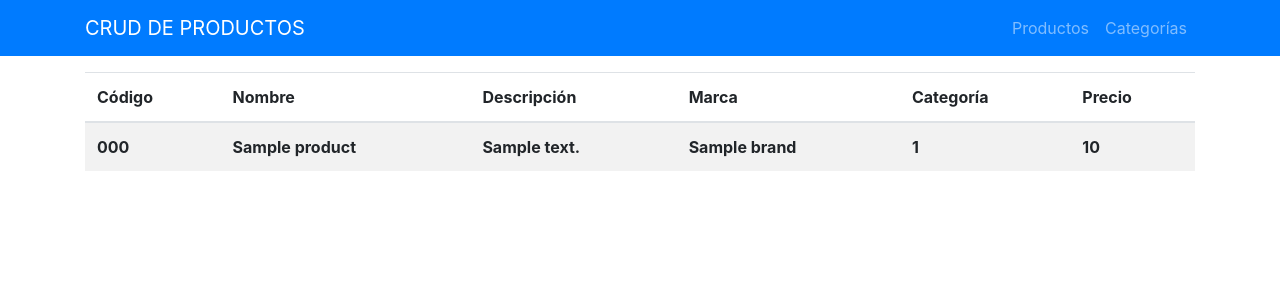
After one commit to jdcifuentes/op-sinfony-test, a Symfony app: template templates/products/index.html.twig in a window 1280 px wide. The commit adds this page. Shown: the top 300 px of the page. Run offline with Twig, Linux system fonts and the light colour scheme; the template is opened without the code that fills it: most values are stand-ins (such as "Sample title", 1, 10 or a date in 2020); lists and menus that the app fills with data are empty; some libraries are stand-ins or nearby versions.

Commit message:
Added base views and controllers.

```diff
--- a/config/routes.yaml
+++ b/config/routes.yaml
@@ -1,3 +1,6 @@
 index:
   path: /
   controller: App\Controller\ProductController::index
+category:
+  path: /categories
+  controller: App\Controller\ProductCategoryController::index
--- a/templates/base.html.twig
+++ b/templates/base.html.twig
@@ -1,12 +1,20 @@
 <!DOCTYPE html>
-<html>
+<html lang="es">
 <head>
     <meta charset="UTF-8">
     <title>{% block title %}Welcome!{% endblock %}</title>
+    <link rel="stylesheet" href="https://stackpath.bootstrapcdn.com/bootstrap/4.4.1/css/bootstrap.min.css" integrity="sha384-Vkoo8x4CGsO3+Hhxv8T/Q5PaXtkKtu6ug5TOeNV6gBiFeWPGFN9MuhOf23Q9Ifjh" crossorigin="anonymous">
     {% block stylesheets %}{% endblock %}
 </head>
 <body>
+{{ include('inc/navbar.html.twig') }}
+<div class="container">
     {% block body %}{% endblock %}
+</div>
+<script src="https://code.jquery.com/jquery-3.4.1.slim.min.js" integrity="sha384-J6qa4849blE2+poT4WnyKhv5vZF5SrPo0iEjwBvKU7imGFAV0wwj1yYfoRSJoZ+n" crossorigin="anonymous"></script>
+<script src="https://cdn.jsdelivr.net/npm/popper.js@1.16.0/dist/umd/popper.min.js" integrity="sha384-Q6E9RHvbIyZFJoft+2mJbHaEWldlvI9IOYy5n3zV9zzTtmI3UksdQRVvoxMfooAo" crossorigin="anonymous"></script>
+<script src="https://stackpath.bootstrapcdn.com/bootstrap/4.4.1/js/bootstrap.min.js" integrity="sha384-wfSDF2E50Y2D1uUdj0O3uMBJnjuUD4Ih7YwaYd1iqfktj0Uod8GCExl3Og8ifwB6" crossorigin="anonymous"></script>
 {% block javascripts %}{% endblock %}
+
 </body>
 </html>
--- /dev/null
+++ b/templates/inc/navbar.html.twig
@@ -0,0 +1,19 @@
+<nav class="navbar navbar-expand-sm navbar-dark bg-primary mb-3">
+    <div class="container">
+        <a href="/" class="navbar-brand">CRUD DE PRODUCTOS</a>
+        <button class="navbar-toggler" type="button" data-toggle="collapse" data-target="#mobile-navbar">
+            <span class="navbar-toggle-icon"></span>
+        </button>
+
+        <div class="collapse navbar-collapse" id="mobile-navbar">
+            <ul class="navbar-nav ml-auto">
+                <li class="nav-item">
+                    <a href="/" class="nav-link">Productos</a>
+                </li>
+                <li class="nav-item">
+                    <a href="/" class="nav-link">Categorías</a>
+                </li>
+            </ul>
+        </div>
+    </div>
+</nav>
--- /dev/null
+++ b/templates/products/index.html.twig
@@ -0,0 +1,32 @@
+{% extends 'base.html.twig' %}
+
+{% block title %} Productos {% endblock %}
+
+{% block body %}
+    {% if products %}
+        <table class="table table-striped">
+            <thead>
+            <tr>
+                <th>Código</th>
+                <th>Nombre</th>
+                <th>Descripción</th>
+                <th>Marca</th>
+                <th>Categoría</th>
+                <th>Precio</th>
+            </tr>
+            </thead>
+            <tbody>
+            {% for product in products %}
+                <tr>
+                    <th>{{ product.code }}</th>
+                    <th>{{ product.name }}</th>
+                    <th>{{ product.description }}</th>
+                    <th>{{ product.brand }}</th>
+                    <th>{{ product.category_id }}</th>
+                    <th>{{ product.price }}</th>
+                </tr>
+            {% endfor %}
+            </tbody>
+        </table>
+    {% endif %}
+{% endblock %}
```
Also changed, not shown: src/Controller/ProductCategoryController.php (added, +32 -0 lines), src/Controller/ProductController.php (added, +43 -0 lines), src/Entity/Product.php (added, +39 -0 lines), src/Entity/ProductCategory.php (added, +31 -0 lines), 1 other file. Lines whose indentation alone changed are shown as unchanged.
